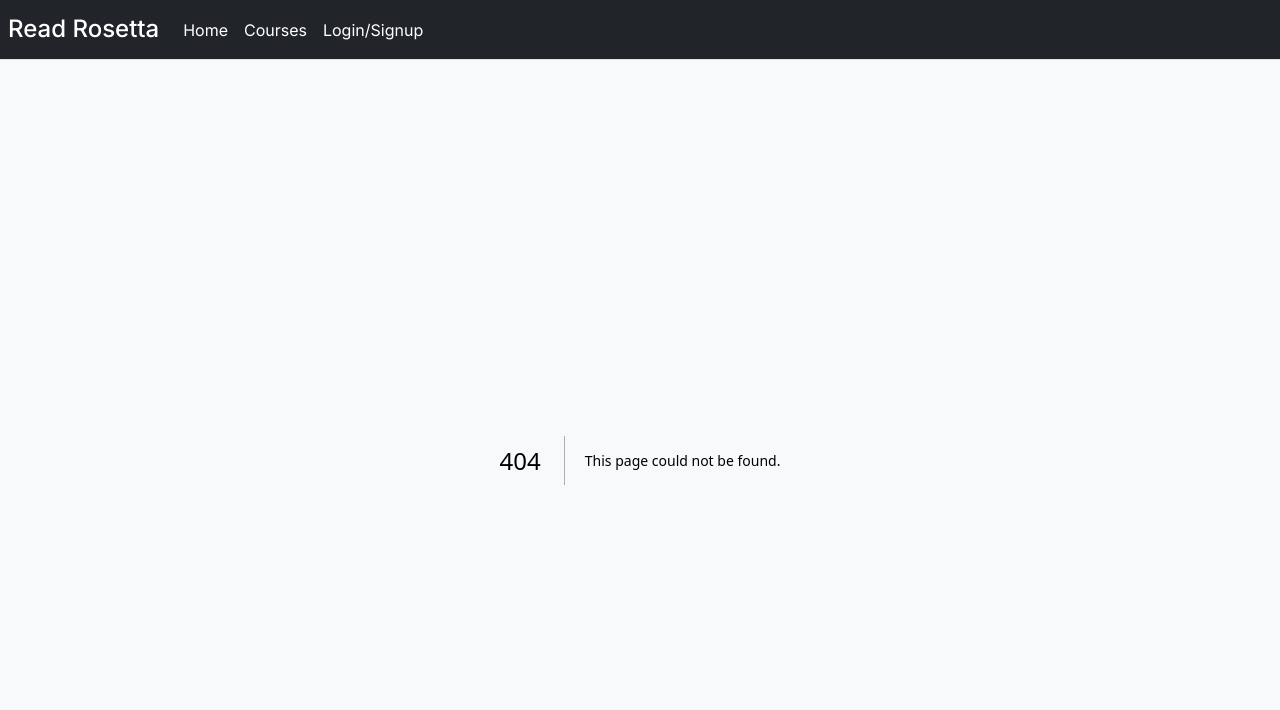
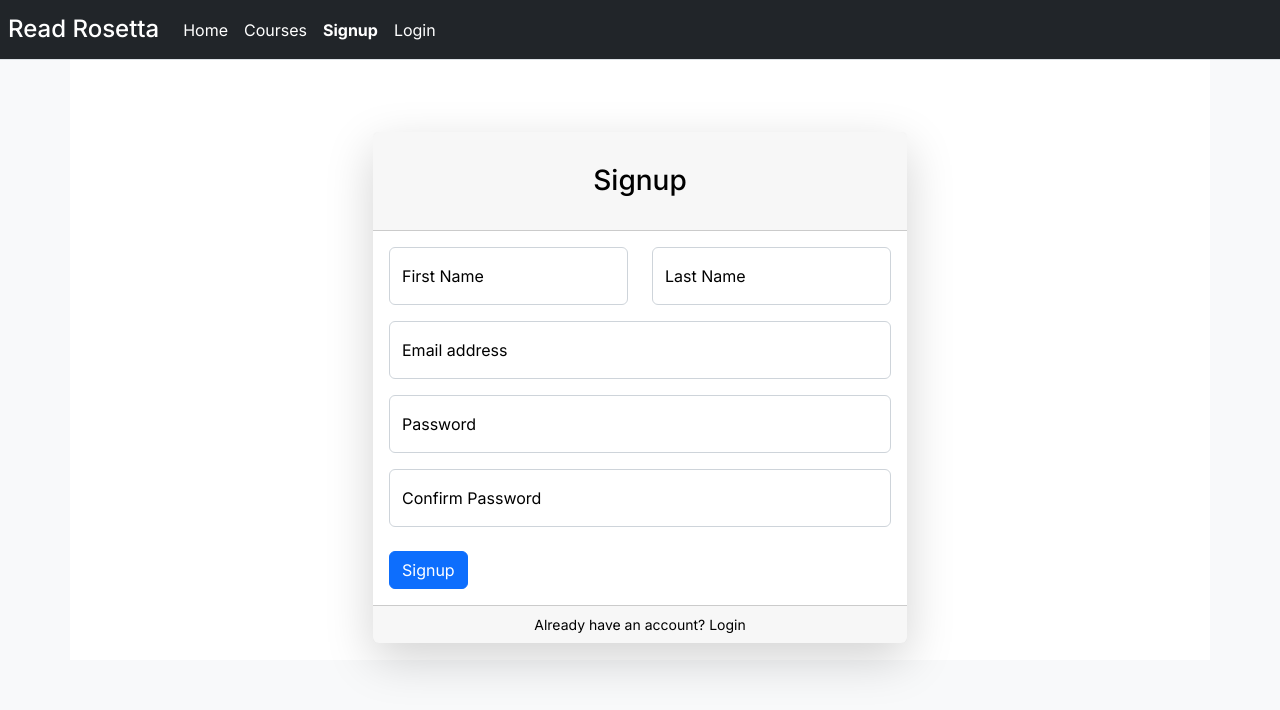
Before and after one commit to ibrahimAboelsuod/read-rosetta, a Next.js app: page /auth/signup in a window 1280 px wide. Before the commit this address had no page. Shown: the top 710 px of the page. Built offline with nearby package versions, Linux system fonts and the light colour scheme.

Commit message:
Added login & signup ui

```diff
--- /dev/null
+++ b/src/app/auth/signup/page.tsx
@@ -0,0 +1,86 @@
+import { Metadata } from 'next';
+
+export const metadata: Metadata = {
+  title: 'Read Rosetta | Signup',
+};
+
+export default function Signup() {
+  return (
+    <>
+      <div className='row justify-content-center'>
+        <div className='col-lg-6'>
+          <div className='card shadow-lg border-0 rounded-lg mt-5'>
+            <div className='card-header'>
+              <h3 className='text-center font-weight-light my-4'>Signup</h3>
+            </div>
+            <div className='card-body'>
+              <form>
+                <div className='row mb-3'>
+                  <div className='col-md-6'>
+                    <div className='form-floating mb-3 mb-md-0'>
+                      <input
+                        type='text'
+                        className='form-control'
+                        id='inputFirstName'
+                        placeholder='First Name'
+                      />
+                      <label htmlFor='inputFirstName'>First Name</label>
+                    </div>
+                  </div>
+                  <div className='col-md-6'>
+                    <div className='form-floating'>
+                      <input
+                        type='text'
+                        className='form-control'
+                        id='inputLastName'
+                        placeholder='Last Name'
+                      />
+                      <label htmlFor='inputLastName'>Last Name</label>
+                    </div>
+                  </div>
+                </div>
+                <div className='form-floating mb-3'>
+                  <input
+                    type='email'
+                    className='form-control'
+                    id='inputEmail'
+                    placeholder='name@example.com'
+                  />
+                  <label htmlFor='inputEmail'>Email address</label>
+                </div>
+                <div className='form-floating mb-3'>
+                  <input
+                    type='password'
+                    className='form-control'
+                    id='inputPassword'
+                    placeholder='Password'
+                  />
+                  <label htmlFor='inputPassword'>Password</label>
+                </div>
+                <div className='form-floating mb-3'>
+                  <input
+                    type='password'
+                    className='form-control'
+                    id='inputConfirmPassword'
+                    placeholder='Confirm Password'
+                  />
+                  <label htmlFor='inputConfirmPassword'>Confirm Password</label>
+                </div>
+                <div className='d-flex align-items-center justify-content-between mt-4 mb-0'>
+                  <button className='btn btn-primary' type='submit'>
+                    Signup
+                  </button>
+                </div>
+              </form>
+            </div>
+            <div className='card-footer text-center'>
+              <div className='small'>
+                Already have an account? <a href='login'>Login</a>
+              </div>
+            </div>
+          </div>
+        </div>
+      </div>
+    </>
+  );
+}
--- a/src/app/login/page.tsx
+++ /dev/null
@@ -1,3 +0,0 @@
-export default function Login() {
-  return <h1>LOGIN</h1>;
-}
--- a/src/components/header/header.tsx
+++ b/src/components/header/header.tsx
@@ -60,12 +60,23 @@ export default function Header({ className }: HeaderProps) {
           <li className='nav-item'>
             <a
               className={cn(
-                { active: pathname === '/login' },
+                { active: pathname === '/auth/signup' },
                 'nav-link text-white'
               )}
-              href='/login'
+              href='/auth/signup'
             >
-              Login/Signup
+              Signup
+            </a>
+          </li>
+          <li className='nav-item'>
+            <a
+              className={cn(
+                { active: pathname === '/auth/login' },
+                'nav-link text-white'
+              )}
+              href='/auth/login'
+            >
+              Login
             </a>
           </li>
         </ul>
```
Also changed, not shown: src/app/auth/login/page.tsx (added, +50 -0 lines), src/app/auth/layout.tsx (renamed from src/app/login/layout.tsx).
